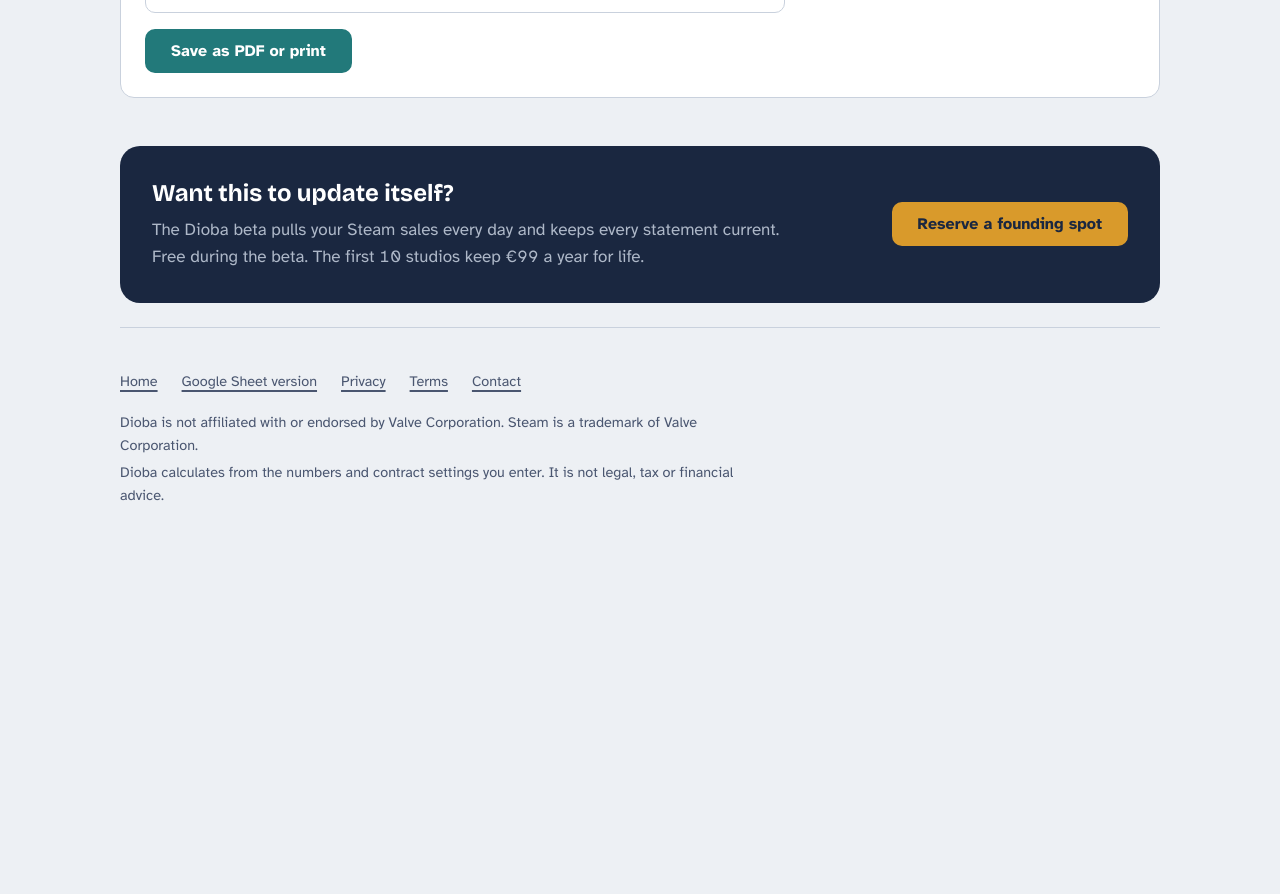
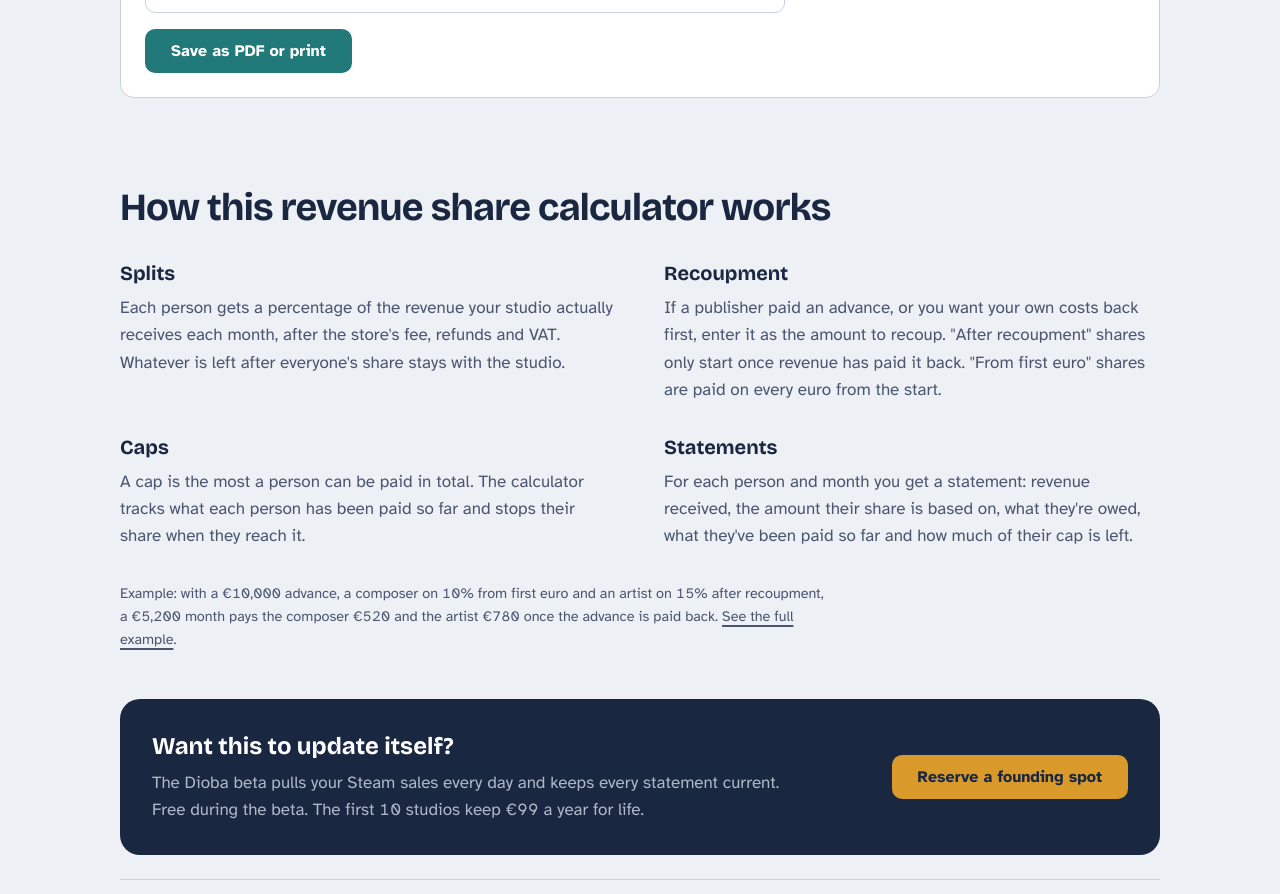
Before and after one commit to dioba-app/dioba-app.github.io, a plain HTML site: page calculator/index.html in a window 1280 px wide. Shown: the part 2800-3694 px from the top of the page. Before the commit the page ends 3359 px from the top, so only its background shows below. Drawn offline with Linux system fonts and the light colour scheme.

Commit message:
Search: titles, structured data, sitemap, robots, llms.txt
- Clearer page titles with "rev-share calculator" wording
- Canonical links on every page
- Organization + FAQ data on the homepage, WebApplication data on the calculator
- "How this revenue share calculator works" section on the calculator
- robots.txt (keeps /stats/ out of search), sitemap.xml and llms.txt

Co-Authored-By: Claude Opus 5.5 <noreply@anthropic.com>
Claude-Session: https://claude.ai/code/session_01D4RgZUSHwSmtPPw7jX4ubS

```diff
--- a/calculator/index.html
+++ b/calculator/index.html
@@ -3,7 +3,8 @@
 <head>
 <meta charset="utf-8">
 <meta name="viewport" content="width=device-width, initial-scale=1">
-<title>Free rev-share calculator for game teams | Dioba</title>
+<title>Rev-Share Calculator for Games (Free): Recoupment, Caps, Statements | Dioba</title>
+<link rel="canonical" href="https://dioba.app/calculator/">
 <meta name="description" content="Split your game's revenue between everyone on a revenue share. Recoupment, caps and a statement for every person. Free, runs in your browser.">
 <link rel="icon" href="../assets/favicon.svg" type="image/svg+xml">
 <link rel="apple-touch-icon" href="../assets/apple-touch-icon.png">
@@ -16,6 +17,7 @@
 <link rel="preload" href="../assets/fonts/bricolage-grotesque-latin-opsz-normal.woff2" as="font" type="font/woff2" crossorigin>
 <link rel="preload" href="../assets/fonts/atkinson-hyperlegible-latin-400-normal.woff2" as="font" type="font/woff2" crossorigin>
 <link rel="stylesheet" href="../assets/tokens.css">
+<script type="application/ld+json">{"@context": "https://schema.org", "@type": "WebApplication", "name": "Dioba Rev-Share Calculator", "url": "https://dioba.app/calculator/", "applicationCategory": "FinanceApplication", "operatingSystem": "Any (runs in the browser)", "isAccessibleForFree": true, "offers": {"@type": "Offer", "price": "0", "priceCurrency": "EUR"}, "description": "Free revenue-share calculator for indie game teams. Splits monthly game revenue between team members by percentage, handles advance recoupment and payout caps, and creates a statement for each person.", "featureList": ["Percentage splits for every team member", "From first euro or after recoupment", "Advance and cost recoupment", "Payout caps", "Per-person monthly statements as PDF", "CSV export", "Data stays in the browser"], "publisher": {"@type": "Organization", "name": "Dioba", "url": "https://dioba.app/"}}</script>
 <script src="../assets/site.js"></script>
 <style>
   .intro { padding: var(--s-5) 0 var(--s-6); display: flex; justify-content: space-between; align-items: flex-end; gap: var(--s-5); flex-wrap: wrap; }
@@ -74,7 +76,13 @@
   .beta-strip .h3 { color: #fff; font-size: 1.5rem; margin-bottom: var(--s-2); }
   .beta-strip p { margin: 0; max-width: 40rem; color: var(--on-dark-soft); }
 
+  .explainer { padding: var(--s-8) 0 0; }
+  .explainer .h2 { margin-bottom: var(--s-6); }
+  .explainer-grid { display: grid; grid-template-columns: repeat(2, 1fr); gap: var(--s-6) var(--s-7); margin-bottom: var(--s-6); }
+  .explainer-grid p { margin: var(--s-2) 0 0; color: var(--ink-soft); max-width: var(--measure); }
+  .explainer > .small { max-width: 44rem; }
   @media (max-width: 640px) {
+    .explainer-grid { grid-template-columns: 1fr; gap: var(--s-5); }
     .card { padding: var(--s-4); }
     .step .hint { padding-left: 0; }
     .st-paper { padding: var(--s-4); }
@@ -184,6 +192,29 @@
       </div>
       <div class="st-paper" id="stPaper"></div>
       <div class="row-actions"><button class="btn btn-primary" id="print" type="button">Save as PDF or print</button></div>
+    </section>
+
+    <section class="explainer" aria-labelledby="how-h">
+      <h2 class="h2" id="how-h">How this revenue share calculator works</h2>
+      <div class="explainer-grid">
+        <div>
+          <h3 class="h3">Splits</h3>
+          <p>Each person gets a percentage of the revenue your studio actually receives each month, after the store's fee, refunds and VAT. Whatever is left after everyone's share stays with the studio.</p>
+        </div>
+        <div>
+          <h3 class="h3">Recoupment</h3>
+          <p>If a publisher paid an advance, or you want your own costs back first, enter it as the amount to recoup. "After recoupment" shares only start once revenue has paid it back. "From first euro" shares are paid on every euro from the start.</p>
+        </div>
+        <div>
+          <h3 class="h3">Caps</h3>
+          <p>A cap is the most a person can be paid in total. The calculator tracks what each person has been paid so far and stops their share when they reach it.</p>
+        </div>
+        <div>
+          <h3 class="h3">Statements</h3>
+          <p>For each person and month you get a statement: revenue received, the amount their share is based on, what they're owed, what they've been paid so far and how much of their cap is left.</p>
+        </div>
+      </div>
+      <p class="small">Example: with a €10,000 advance, a composer on 10% from first euro and an artist on 15% after recoupment, a €5,200 month pays the composer €520 and the artist €780 once the advance is paid back. <a href="../#recoup-title">See the full example</a>.</p>
     </section>
 
     <section class="beta-strip on-dark" aria-labelledby="beta-h">
```
Also changed, not shown: index.html (+3 -1 lines), privacy.html (+1 -0 lines), sitemap.xml (added, +7 -0 lines), terms.html (+1 -0 lines), llms.txt (added), robots.txt (added).
